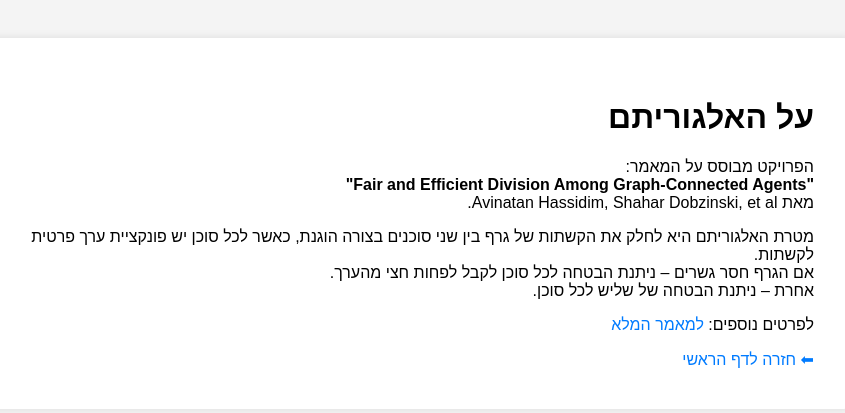
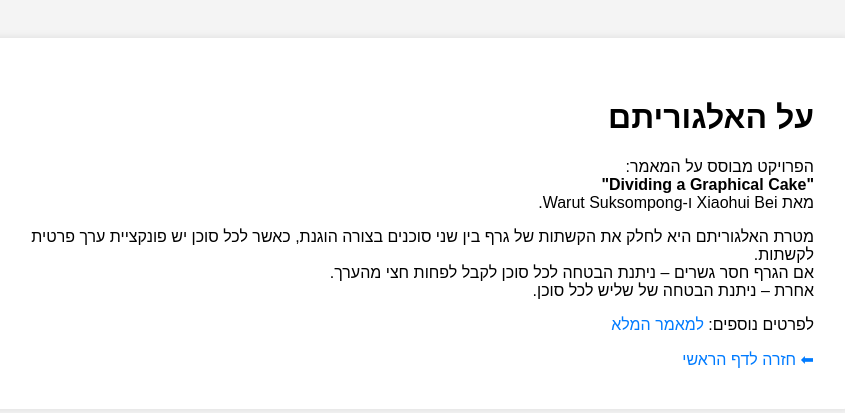
Before and after one commit to Ghiaser/matala-7, a Flask app: page /about in a window 1280 px wide. Shown: the top 413 px of the page, without its empty margins (226-1071 px from the left). Run offline with Flask 3, Linux system fonts and the light colour scheme.

Commit message:
about.html

```diff
--- a/templates/about.html
+++ b/templates/about.html
@@ -27,12 +27,12 @@
 <body>
     <div class="container">
         <h1>על האלגוריתם</h1>
-        <p>
-            הפרויקט מבוסס על המאמר:
-            <br>
-            <strong>"Fair and Efficient Division Among Graph-Connected Agents"</strong><br>
-            מאת Avinatan Hassidim, Shahar Dobzinski, et al.
-        </p>
+		<p>
+			הפרויקט מבוסס על המאמר:
+			<br>
+			<strong>"Dividing a Graphical Cake"</strong><br>
+			מאת Xiaohui Bei ו-Warut Suksompong.
+		</p>
 
         <p>
             מטרת האלגוריתם היא לחלק את הקשתות של גרף בין שני סוכנים בצורה הוגנת, כאשר לכל סוכן יש פונקציית ערך פרטית לקשתות.
```
